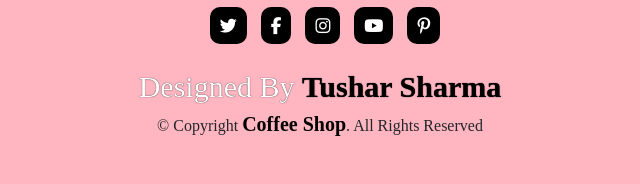
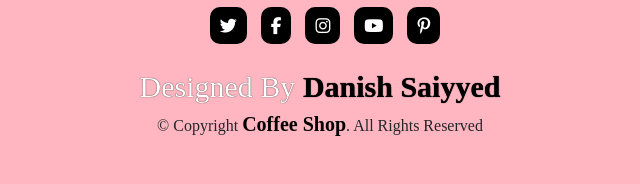
Before and after one commit to danishsaiyed487/E-Commerce-Flower-Website, a plain HTML site: page index.html in a window 1280 px wide. Shown: the part 4080-4264 px from the top of the page, 320-960 px from the left. Drawn offline with nearby package versions, Linux system fonts and the light colour scheme.

Commit message:
index.html

```diff
--- a/index.html
+++ b/index.html
@@ -255,7 +255,7 @@
           <i class="fa-brands fa-pinterest-p"></i>
         </div>
         <div class="credite text-center">
-            Designed By <a href="#">Tushar Sharma</a>
+            Designed By <a href="#">Danish Saiyyed</a>
         </div>
         <div class="copyright text-center">
           &copy; Copyright <strong><span>Coffee Shop</span></strong>. All Rights Reserved
```
